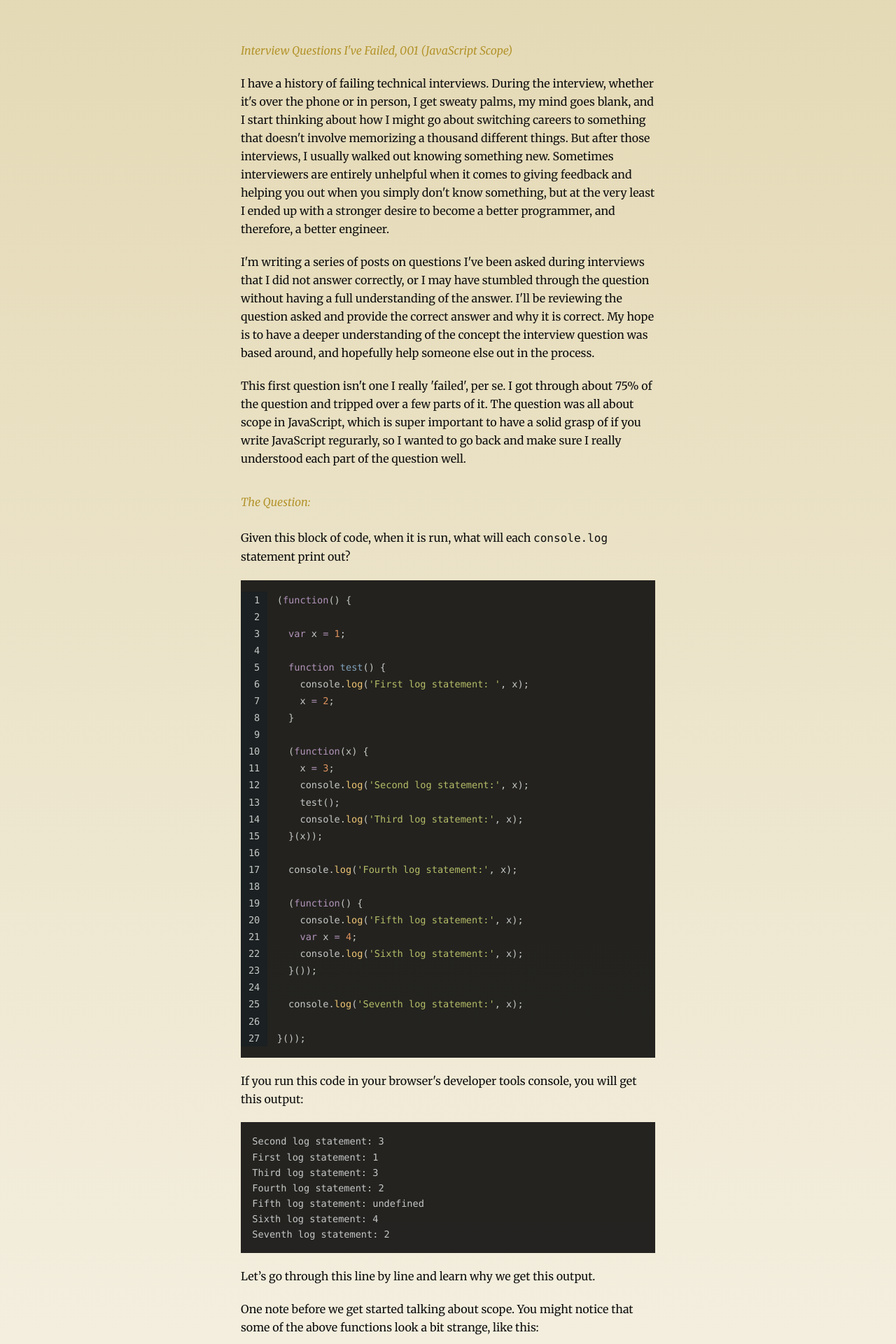
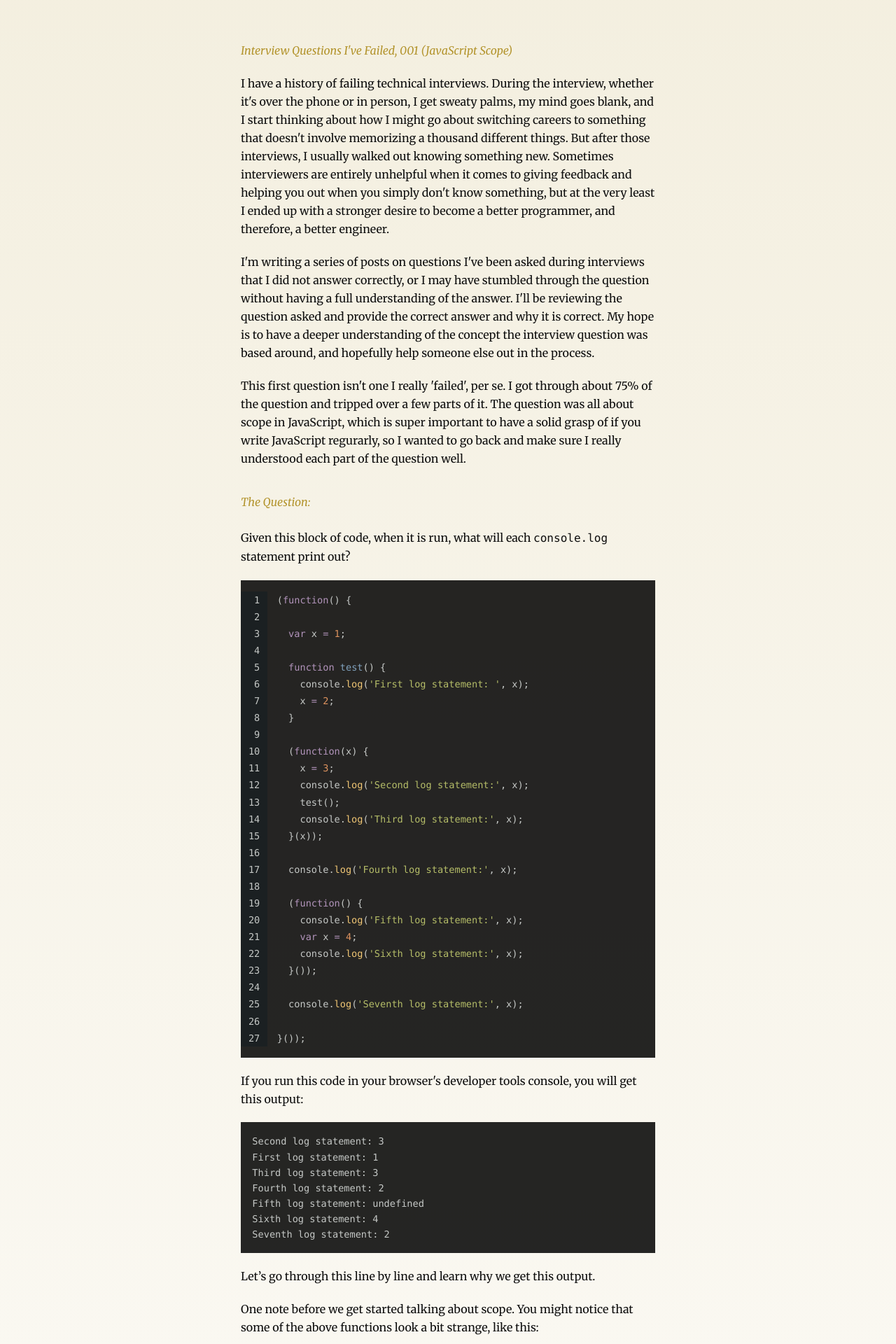
Before and after one commit to timothymalcham/personal-site, a PHP site: page /iqihf-001.html in a window 1280 px wide. Shown: the top 1920 px of the page at 70% size. Run offline with PHP 8.4, Linux system fonts and the light colour scheme.

Commit message:
lighten gradient

```diff
--- a/style/style.css
+++ b/style/style.css
@@ -5,7 +5,7 @@ html {
   font-weight: 400;
   line-height: 1.625;
   color: #0E0E0E;
-  background: linear-gradient(rgba(179, 148, 45, 0.35), #fff) no-repeat;
+  background: linear-gradient(rgba(179, 148, 45, 0.15), #fff) no-repeat;
   min-height: 750px;
 }
 
```
